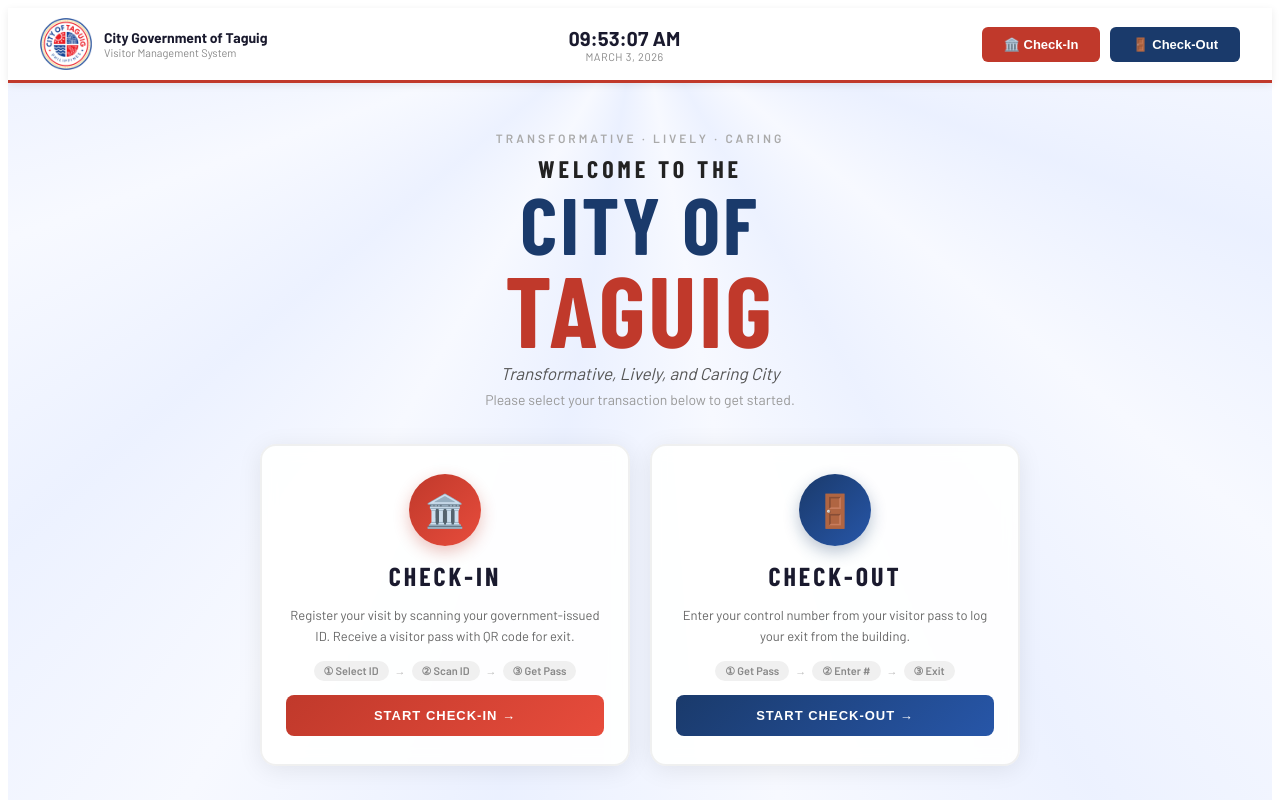
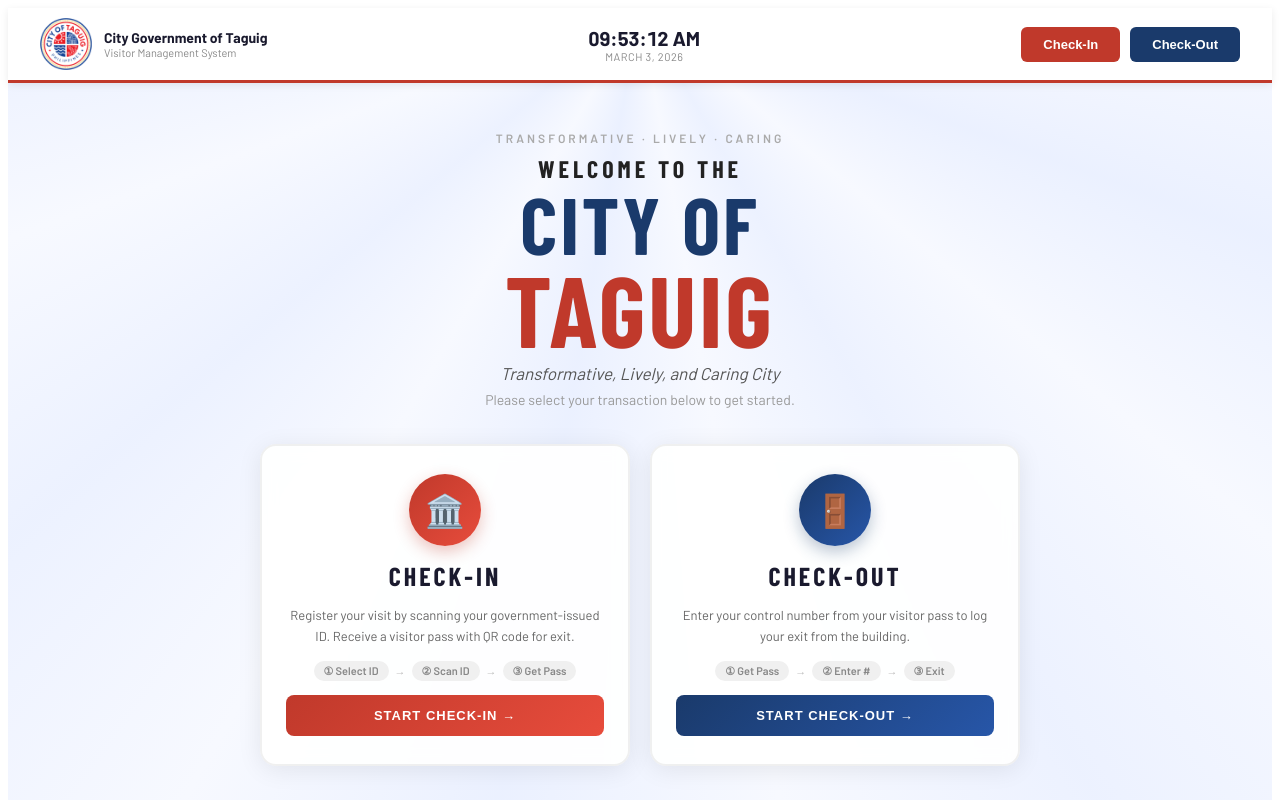
Before and after one commit to relente-patriciajoy/Taguig-Kiosk-System, an Angular app in the folder frontend/: page / in a window 1280 px wide. Shown: the top 800 px of the page. Built offline with nearby package versions, Linux system fonts and the light colour scheme; a web font is replaced by a local one.

Commit message:
refactor: remove emojis from button text for a cleaner UI and improve component structure

```diff
--- a/frontend/src/app/landing/landing.html
+++ b/frontend/src/app/landing/landing.html
@@ -17,8 +17,8 @@
     </div>
 
     <div class="nav-actions">
-      <button (click)="goToCheckin()"  class="btn-checkin">🏛️ Check-In</button>
-      <button (click)="goToCheckout()" class="btn-checkout">🚪 Check-Out</button>
+      <button (click)="goToCheckin()"  class="btn-checkin">Check-In</button>
+      <button (click)="goToCheckout()" class="btn-checkout">Check-Out</button>
     </div>
   </nav>
 
--- a/frontend/src/app/landing/landing.ts
+++ b/frontend/src/app/landing/landing.ts
@@ -1,4 +1,10 @@
-import { Component } from '@angular/core';
+import {
+  Component,
+  OnInit,
+  OnDestroy,
+  ChangeDetectorRef,
+  ChangeDetectionStrategy
+} from '@angular/core';
 import { CommonModule } from '@angular/common';
 import { Router } from '@angular/router';
 
@@ -7,25 +13,33 @@
   standalone: true,
   imports: [CommonModule],
   templateUrl: './landing.html',
-  styleUrl: './landing.css'
+  styleUrl: './landing.css',
+  changeDetection: ChangeDetectionStrategy.OnPush
 })
-export class LandingComponent {
+export class LandingComponent implements OnInit, OnDestroy {
 
   // Properties
   currentTime = new Date();
 
-  // Constructor
-  constructor(private router: Router) {
-    setInterval(() => { this.currentTime = new Date(); }, 1000);
+  private clockInterval: any = null;
+
+  constructor(
+    private router: Router,
+    private cdr: ChangeDetectorRef
+  ) { }
+
+  ngOnInit(): void {
+    this.clockInterval = setInterval(() => {
+      this.currentTime = new Date();
+      this.cdr.markForCheck();
+    }, 1000);
+  }
+
+  ngOnDestroy(): void {
+    if (this.clockInterval) clearInterval(this.clockInterval);
   }
 
   // Methods
-  goToCheckin(): void {
-    this.router.navigate(['/checkin']);
-  }
-
-  goToCheckout(): void {
-    this.router.navigate(['/checkout']);
-  }
-
+  goToCheckin(): void { this.router.navigate(['/checkin']); }
+  goToCheckout(): void { this.router.navigate(['/checkout']); }
 }
```
